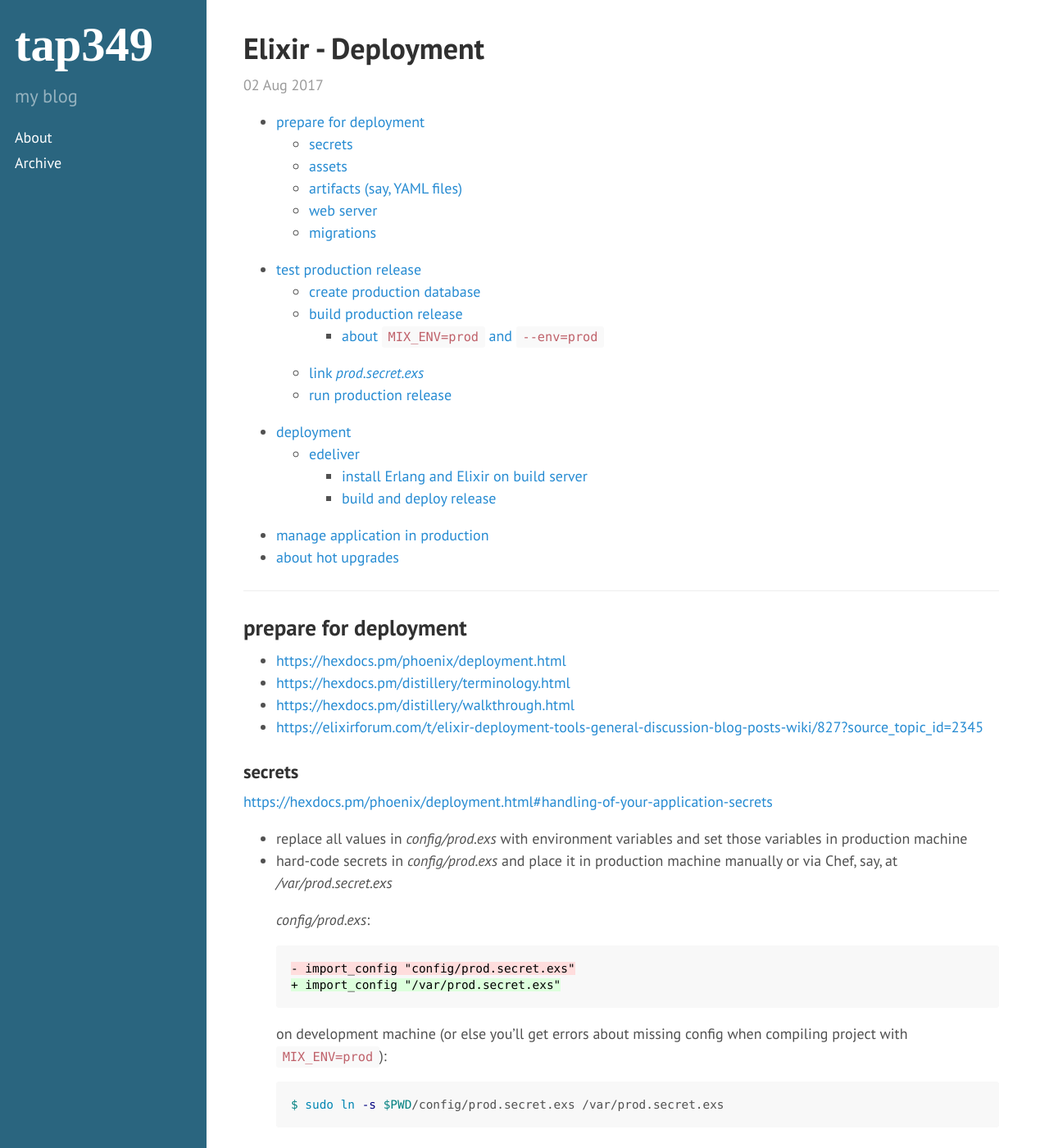
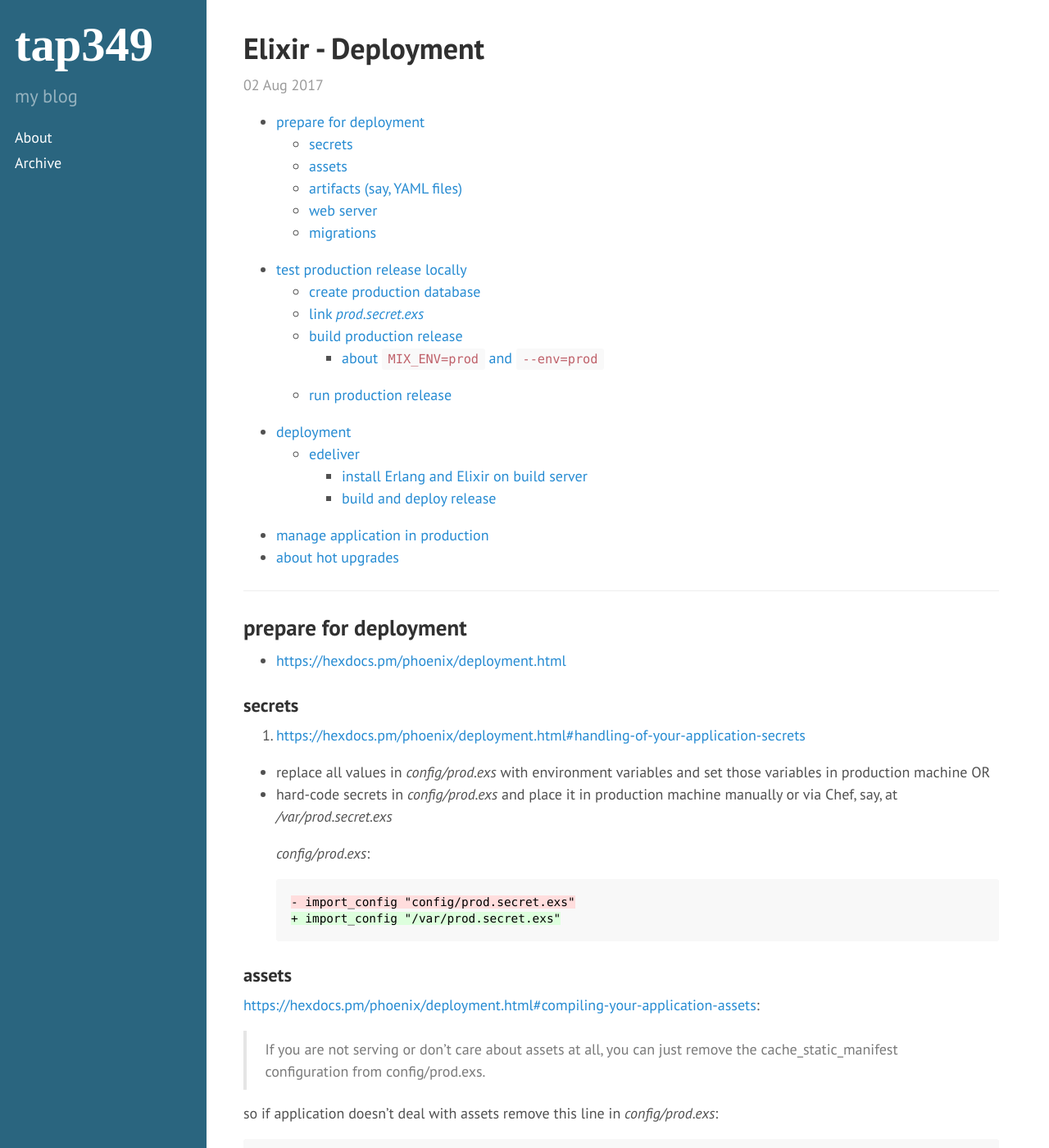
Before and after one commit to tap349/tap349.github.io, a Jekyll site: the page built from _posts/2017-08-02-elixir-deployment.md, in a window 1280 px wide and 1400 px high. Shown: the whole window at 82% size. Built offline with Jekyll 4.4.1, drawn with Linux system fonts in a browser that asks for light colours; some of the changed text lies outside the part shown.

Commit message:
update 2017-08-05_19:20:12

````diff
--- a/_posts/2017-08-02-elixir-deployment.md
+++ b/_posts/2017-08-02-elixir-deployment.md
@@ -15,16 +15,13 @@
 ## prepare for deployment
 
 - <https://hexdocs.pm/phoenix/deployment.html>
-- <https://hexdocs.pm/distillery/terminology.html>
-- <https://hexdocs.pm/distillery/walkthrough.html>
-- <https://elixirforum.com/t/elixir-deployment-tools-general-discussion-blog-posts-wiki/827?source_topic_id=2345>
 
 ### secrets
 
-<https://hexdocs.pm/phoenix/deployment.html#handling-of-your-application-secrets>
+1. <https://hexdocs.pm/phoenix/deployment.html#handling-of-your-application-secrets>
 
 - replace all values in _config/prod.exs_ with environment variables and set
-  those variables in production machine
+  those variables in production machine OR
 - hard-code secrets in _config/prod.exs_ and place it in production machine
   manually or via Chef, say, at _/var/prod.secret.exs_
 
@@ -33,13 +30,6 @@
   ```diff
   - import_config "config/prod.secret.exs"
   + import_config "/var/prod.secret.exs"
-  ```
-
-  on development machine (or else you'll get errors about missing config
-  when compiling project with `MIX_ENV=prod`):
-
-  ```sh
-  $ sudo ln -s $PWD/config/prod.secret.exs /var/prod.secret.exs
   ```
 
 ### assets
@@ -150,7 +140,10 @@
 - <http://blog.plataformatec.com.br/2016/04/running-migration-in-an-exrm-release/>
 - <https://github.com/bitwalker/distillery/blob/master/docs/Running%20Migrations.md>
 
-## test production release
+## test production release locally
+
+- <https://hexdocs.pm/distillery/terminology.html>
+- <https://hexdocs.pm/distillery/walkthrough.html>
 
 ### create production database
 
@@ -159,6 +152,12 @@
 =# CREATE USER billing_prod WITH PASSWORD 'billing_prod';
 =# ALTER USER billing_prod CREATEDB;
 $ mix ecto.setup
+```
+
+### link _prod.secret.exs_
+
+```sh
+$ sudo ln -s $PWD/config/prod.secret.exs /var/prod.secret.exs
 ```
 
 ### build production release
@@ -202,12 +201,6 @@
 
 TL;DR: use `MIX_ENV=prod` only - without `--env=prod`.
 
-### link _prod.secret.exs_
-
-```sh
-$ sudo ln -s $PWD/config/prod.secret.exs /var/prod.secret.exs
-```
-
 ### run production release
 
 ```sh
@@ -221,6 +214,8 @@
 ```
 
 ## deployment
+
+- <https://elixirforum.com/t/elixir-deployment-tools-general-discussion-blog-posts-wiki/827?source_topic_id=2345>
 
 ### [edeliver](https://github.com/edeliver/edeliver/)
 
````
Also changed, not shown: other parts of _posts/2017-08-02-elixir-deployment.md (+1 -1 lines).
